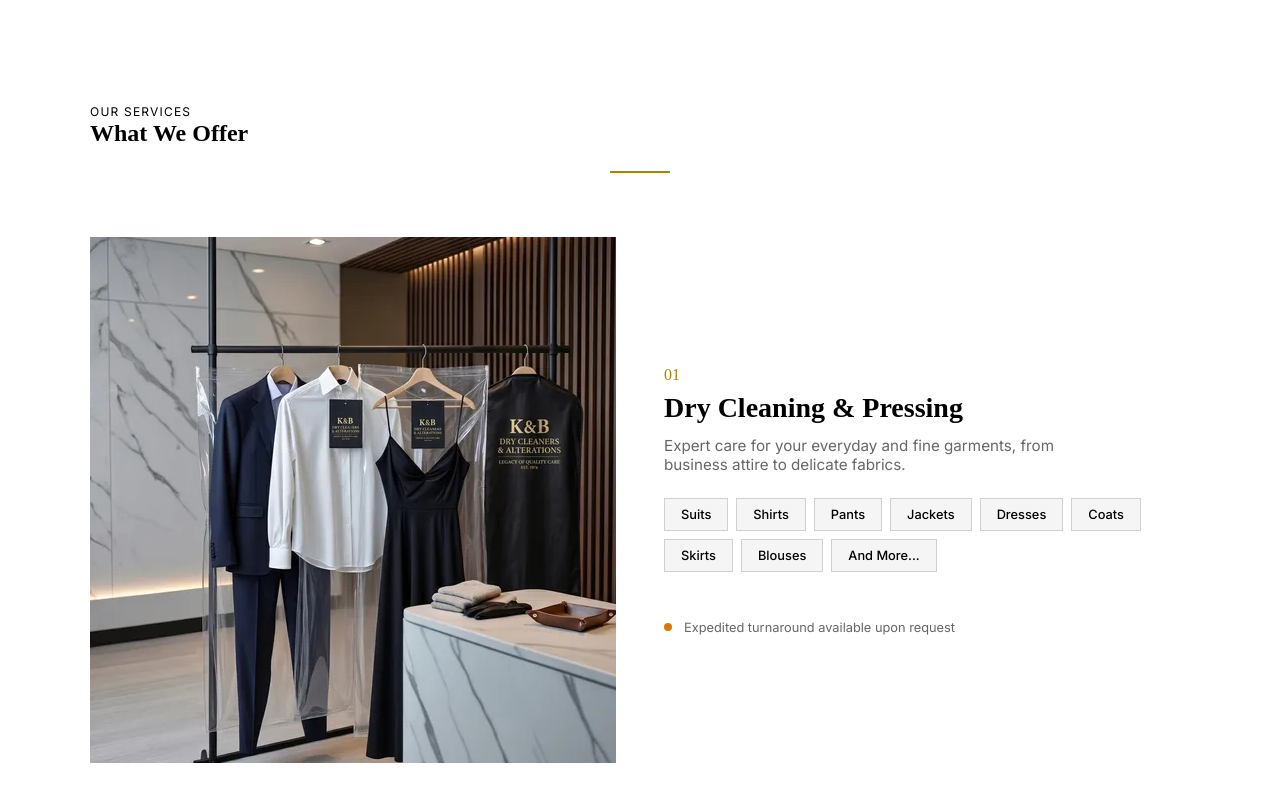
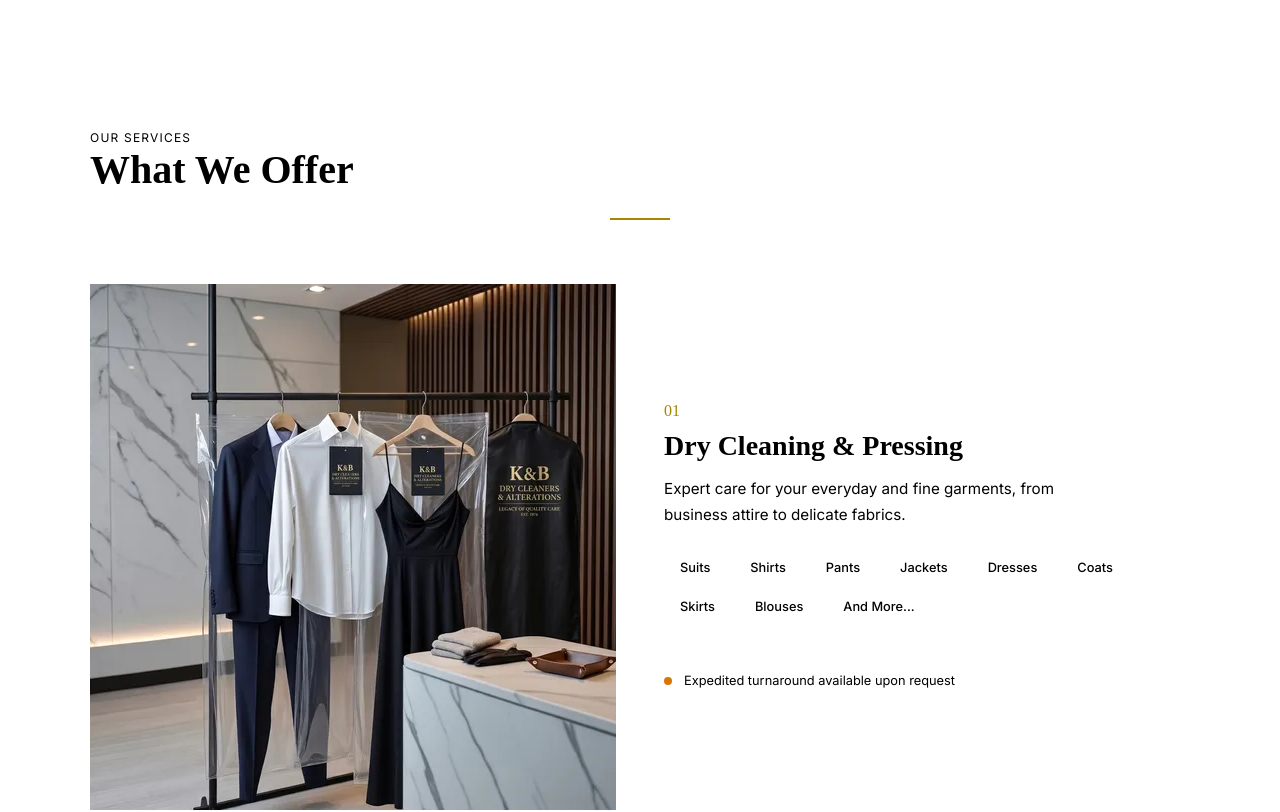
Before and after one commit to notEmmi/kandb, a React (Vite) app: page / in a window 1280 px wide. Shown: the part 860-1672 px from the top of the page. Built offline with nearby package versions, Linux system fonts and the light colour scheme.

Commit message:
Add logo SVG and update styles for improved typography and layout
- Added a new SVG logo file to the public directory.
- Updated App.css to refine color variables and enhance typography styles for headings and paragraphs.
- Modified App.jsx to use the new SVG logo and reintroduced the logo tagline.

```diff
--- a/src/App.css
+++ b/src/App.css
@@ -6,15 +6,11 @@
 
 :root {
   /* Colors */
-  --background: #ffffff;
-  --foreground: #000000;
-  --card: #f5f5f5;
+  --background: #fff;
   --primary: #000000;
-  --secondary: #f0f0f0;
+  --background-foreground:#F7F3EE;
   --muted: #e0e0e0;
-  --muted-foreground: #666666;
   --accent: #a68500;
-  --border: #d0d0d0;
 
   /* Typography */
   --font-sans: 'Inter', system-ui, sans-serif;
@@ -62,21 +58,33 @@ html {
 
 h1, h2, h3, h4, h5, h6 {
   font-family: var(--font-serif);
+  font-weight: 600;
   color: var(--primary);
 }
 
 h1 {
-  font-size: clamp(2rem, 2.27vw + 1.27rem, 3.25rem);
-  font-weight: 600;
+  font-size: clamp(2.25rem, 4vw + 1rem, 3.5rem);
+  margin: 0 0 16px;
   line-height: 1.15;
 }
 
 h2 {
-  margin-top: 0;
-  margin-bottom: 0;
+  font-size: clamp(1.75rem, 2.5vw + 1rem, 2.5rem);
+  margin: 0 0 12px;
+  line-height: 1.2;
+}
+
+h3 {
+  font-size: clamp(1.25rem, 1.5vw + 0.8rem, 1.75rem);
+  margin: 0 0 10px;
+  line-height: 1.3;
 }
 
 p {
+  font-size: clamp(1rem, 0.5vw + 0.85rem, 1.0625rem);
+  font-weight: 400;
+  margin: 0 0 16px;
+  line-height: 1.7;
   color: var(--muted-foreground);
 }
 
--- a/src/App.jsx
+++ b/src/App.jsx
@@ -120,8 +120,8 @@ function App() {
       </div>
       <nav className="top-nav">
         <div className="logo">
-          <img className="logo-img" src={logo} alt="K & B logo" />
-          {/* <span className="logo-tagline">Dry Cleaners &<br/>Alterations</span> */}
+          <img className="logo-img" src={`${publicUrl}logo.svg`} alt="K & B logo" />
+          <span className="logo-tagline">Dry Cleaners &<br/>Alterations</span>
         </div>
 
         <div className={`nav-links ${mobileMenuOpen ? 'is-open' : ''}`} id="primary-navigation">
```
Also changed, not shown: public/favicon.svg, public/logo.svg (added).
